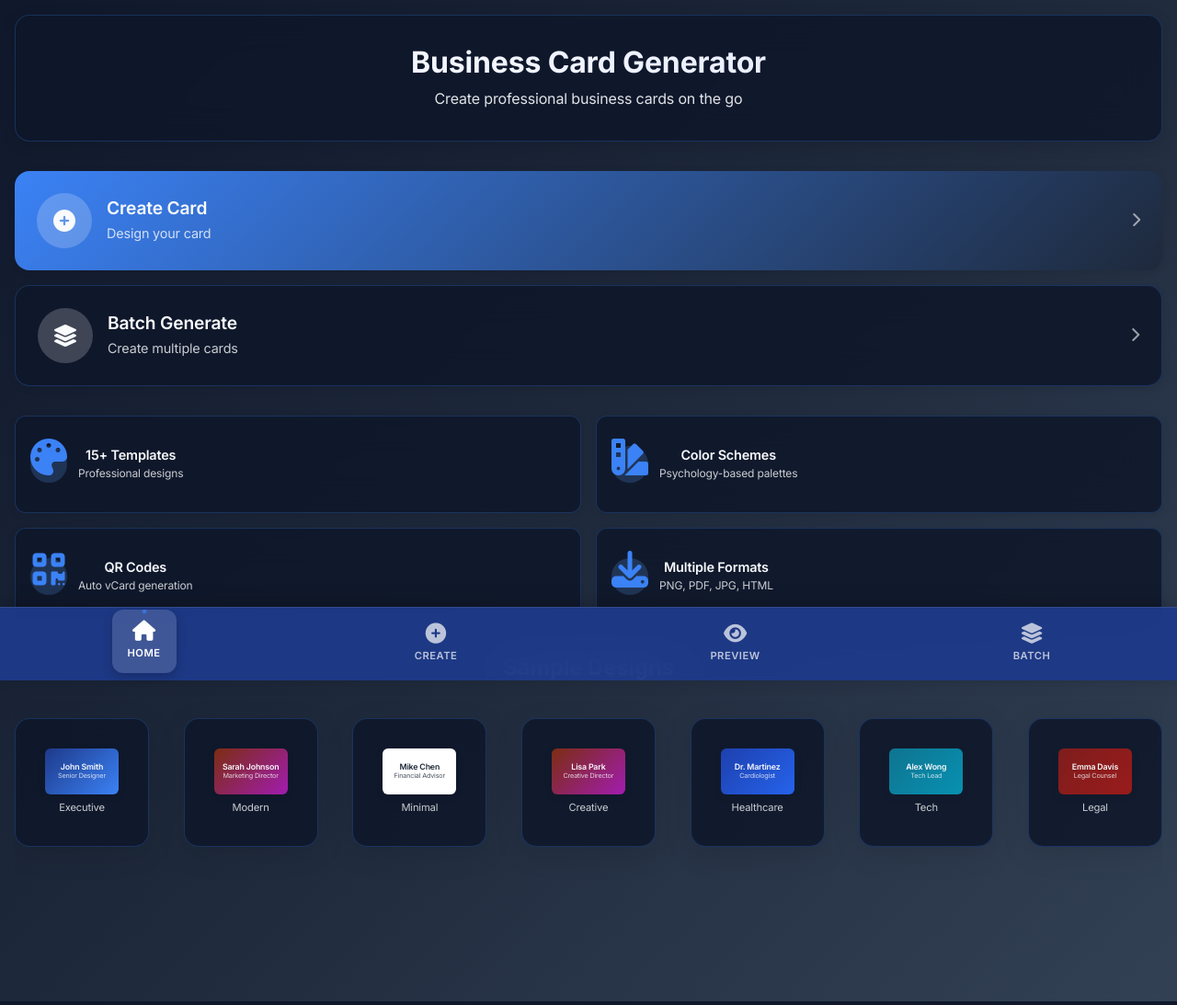
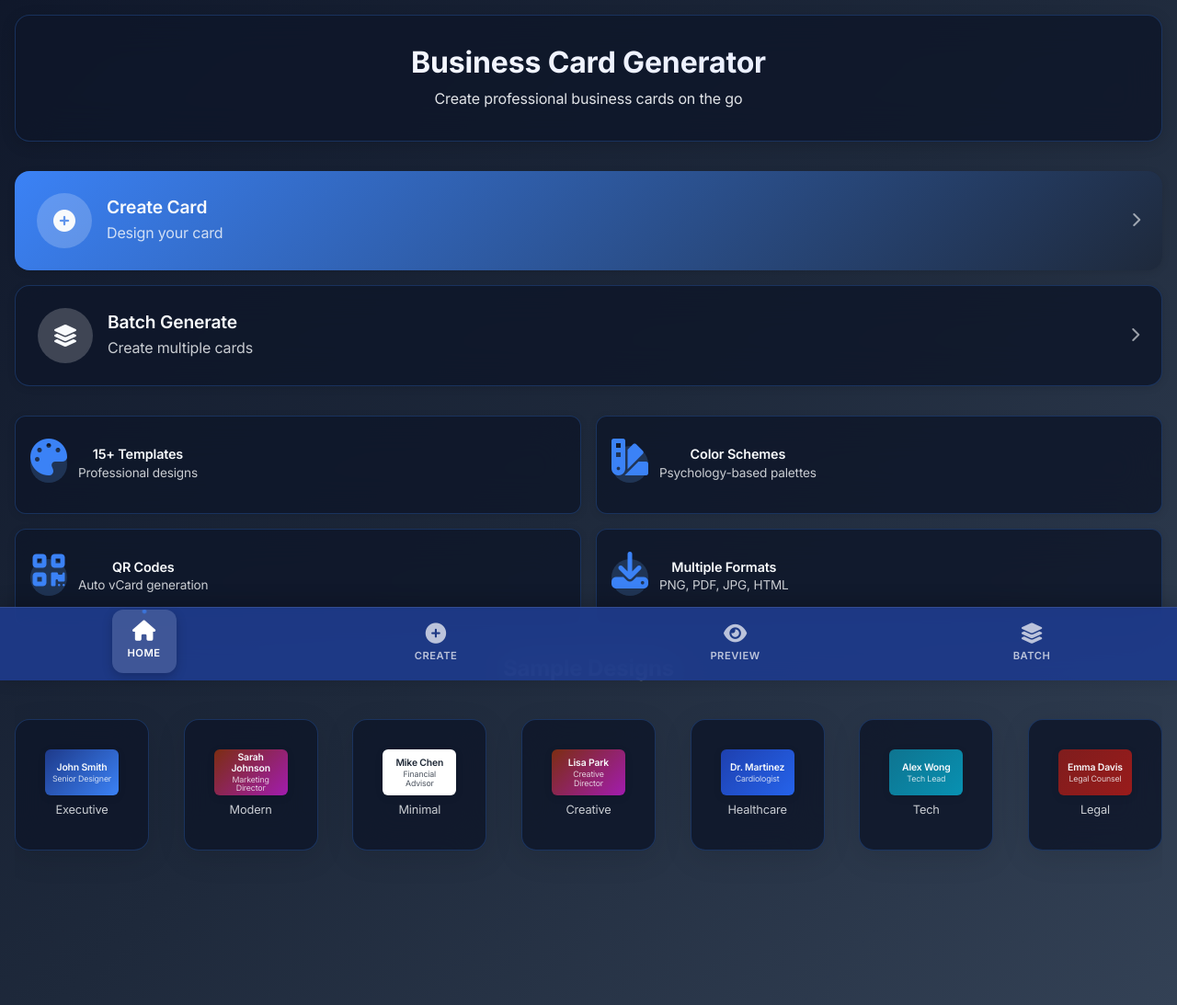
Before and after one commit to julisunkan/cardtico, a Flask app: page / in a window 1280 px wide. Shown: the part 60-1153 px from the top of the page at 92% size. Run offline with Flask 3, Linux system fonts and the light colour scheme.

Commit message:
Increase font size for various text elements on the index page
Adjusts font-size properties in static/css/style.css for elements like .action-content p, .feature-info p, .preview-card span, .mini-name, .mini-title, and .section-subtitle.

Replit-Commit-Author: Agent
Replit-Commit-Session-Id: c3c1e961-2760-4907-b2c2-da8feba171a0
Replit-Commit-Checkpoint-Type: full_checkpoint
Replit-Commit-Screenshot-Url: https://storage.googleapis.com/screenshot-production-us-central1/659e2699-1179-405b-a04f-51444be5838f/c3c1e961-2760-4907-b2c2-da8feba171a0/WUuKTst

```diff
--- a/static/css/style.css
+++ b/static/css/style.css
@@ -320,7 +320,7 @@ body {
 }
 
 .action-content p {
-  font-size: 0.9rem;
+  font-size: 1rem;
   opacity: 0.8;
   margin-bottom: 0;
 }
@@ -387,7 +387,7 @@ body {
 }
 
 .feature-info p {
-  font-size: 0.75rem;
+  font-size: 0.85rem;
   opacity: 0.8;
   margin-bottom: 0;
 }
@@ -422,7 +422,7 @@ body {
 }
 
 .preview-card span {
-  font-size: 0.7rem;
+  font-size: 0.8rem;
   margin-top: 0.4rem;
   opacity: 0.8;
 }
@@ -479,14 +479,14 @@ body {
 }
 
 .mini-name {
-  font-size: 0.55rem;
+  font-size: 0.65rem;
   font-weight: 600;
   margin-bottom: 0.1rem;
   line-height: 1.1;
 }
 
 .mini-title {
-  font-size: 0.45rem;
+  font-size: 0.55rem;
   opacity: 0.8;
   line-height: 1.1;
 }
@@ -894,7 +894,7 @@ body {
 }
 
 .section-subtitle {
-  font-size: 0.9rem;
+  font-size: 1rem;
   opacity: 0.8;
   margin-bottom: 0;
 }
```
